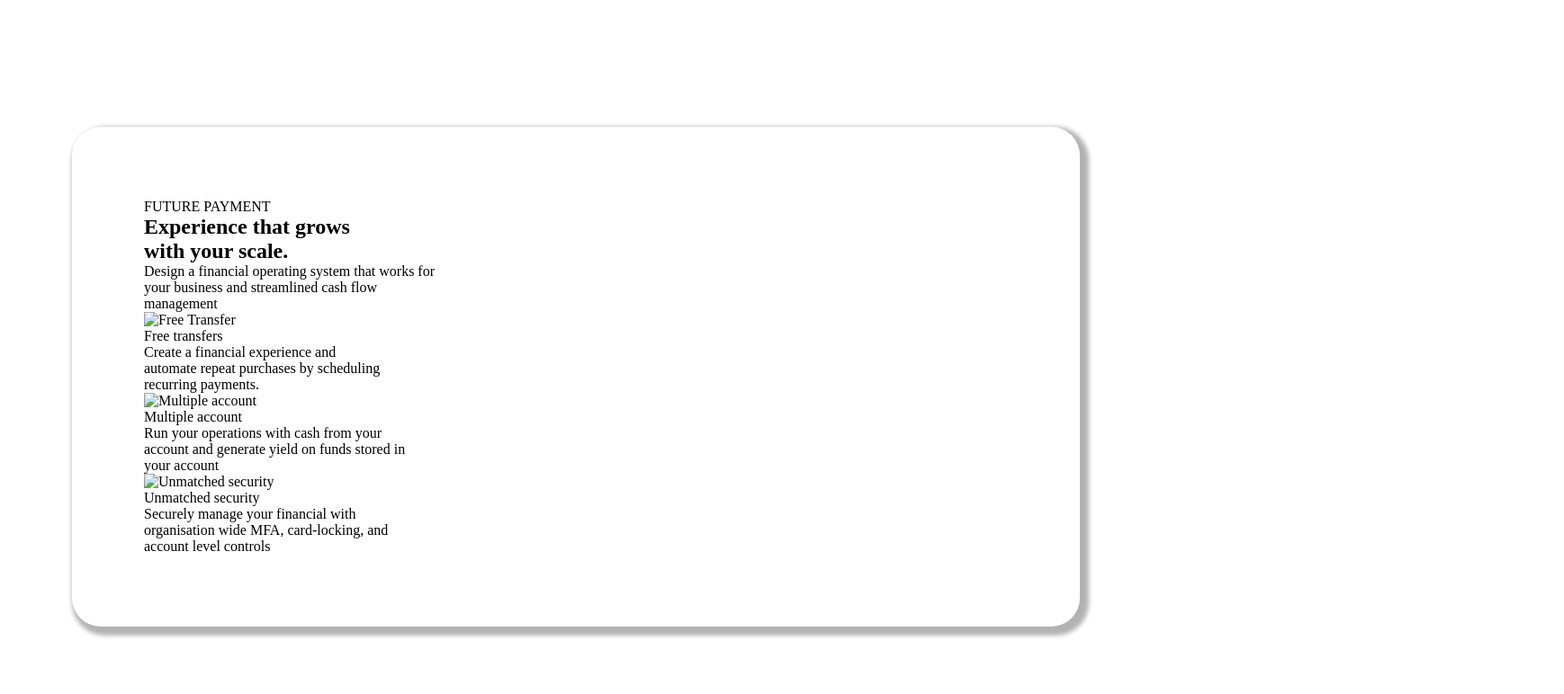
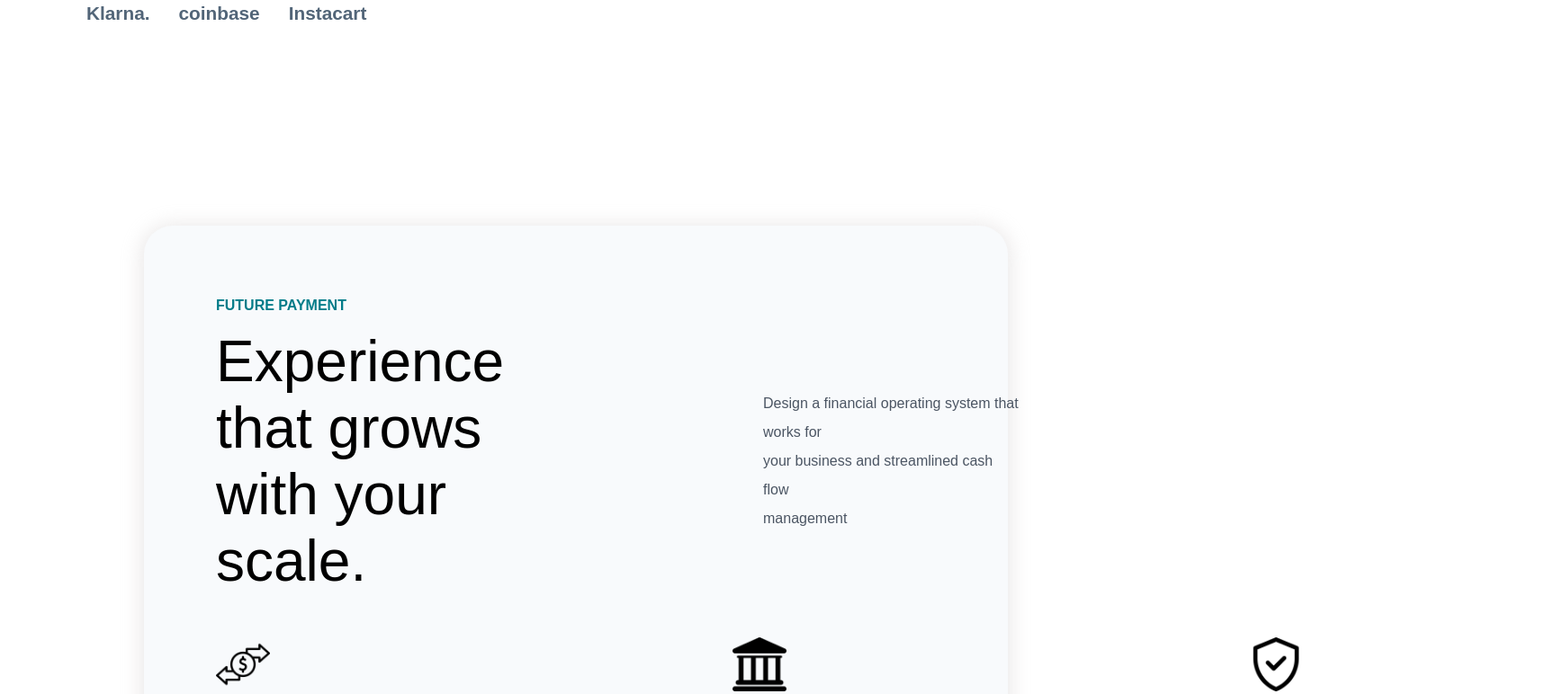
Before and after one commit to sourabhkhera11/Training, a plain HTML site: page HTML/index.html in a window 1280 px wide. Shown: the part 777-1549 px from the top of the page at 90% size, 1738 px wide, since content can reach past the window. Drawn offline with Linux system fonts and the light colour scheme.

Commit message:
FuturePaymentCssDone

```diff
--- a/HTML/index.css
+++ b/HTML/index.css
@@ -3,6 +3,7 @@
     margin: 0;
     padding: 0;
     box-sizing: border-box;
+    font-family: Arial, Helvetica, sans-serif;
 }
 .navbar{
     display: flex;
@@ -10,7 +11,6 @@
     justify-content: space-between;
     padding: 1rem 2rem;
     background: #f8fbfb;
-    font-family: Arial, Helvetica, sans-serif;
 }
 .navlinks{
     list-style: none;
@@ -57,7 +57,7 @@
 
 .heroLeft {
   flex: 1 1 50%;
-  max-width: 50%;
+  min-width: 50%;
 }
 
 .heroLeft h1 {
@@ -129,12 +129,60 @@
 
 .futurePaymentSection{
     padding: 5rem;
-    margin: 5rem;
+    margin: 10rem;
     border-radius: 2rem;
-    box-shadow: 5px 5px 5px 5px rgba(0.3, 0.3, 0.3, 0.3);
+    box-shadow: 0px 2px 20px 5px rgba(194, 189, 189, 0.3);
+    background-color: #f8fafc;
     /* box-shadow: -5px -5px 10px rgba(0, 0, 0, 0.3); */
 }
 
 .text{
-
+    color: #007c89;
+    font-weight: bolder;
+    margin-bottom: 1rem;
 }
+.row1, .row2{
+    display: flex;
+    align-items: center;
+}
+.col1 {
+    flex: 1 1 50%;
+  min-width: 50%;
+}
+.col1 p{
+    font-size: 4rem;
+    margin-bottom: 1rem;
+    font-weight: medium;
+}
+.col2{
+    flex: 1 1 50%;
+  min-width: 50%;
+  margin-left: 6rem;
+}
+.col2 p{
+    font-size: 1rem;
+    margin-bottom: 1rem;
+    font-weight:300;
+    margin-left: 7rem;
+    color: #4b5563;
+    line-height: 2rem;
+}
+.futurePaymentSection .row2 {
+    gap: 14rem;padding-top: 2rem;
+}
+.subHeading{
+    font-weight: bold;
+    font-size: 2rem;
+    margin-top: 1rem;
+    margin-bottom: 1rem;
+}
+.subPara{
+    font-size: 1rem;
+    color: #4b5563;
+    line-height: 2rem;
+    min-width: 350px;
+}
+.paymentLogos{
+    height: 60px;
+    width: auto;
+}
--- a/HTML/index.html
+++ b/HTML/index.html
@@ -47,30 +47,34 @@
     </section>
 
 
-    <section class="futurePaymentSection">
+    <div class="futurePaymentSection">
       <p class="text">FUTURE PAYMENT</p>
       <div class="row1">
-          <h2>Experience that grows <br> with your scale.</h2>
+        <div class="col1">
+          <p>Experience that grows <br> with your scale.</p>
+        </div>
+        <div class="col2">
           <p> Design a financial operating system that works for <br>your business and streamlined cash flow <br> management </p>
+        </div>
       </div>
       <div class="row2">
         <div class="c1">
-          <img src="#" alt="Free Transfer">
-          <p>Free transfers</p>
-          <p>Create a financial experience and <br>automate repeat purchases by scheduling <br>recurring payments.</p>
+          <img class="paymentLogos" src="./public/transaction.png" alt="Free Transfer">
+          <p class="subHeading">Free transfers</p>
+          <p class="subPara">Create a financial experience and <br>automate repeat purchases by scheduling <br>recurring payments.</p>
         </div>
         <div class="c2">
-          <img src="#" alt="Multiple account">
-          <p>Multiple account</p>
-          <p>Run your operations with cash from your<br>account and generate yield on funds stored in <br>your account</p>
+          <img class="paymentLogos" src="./public/bank-building.png" alt="Multiple account">
+          <p class="subHeading">Multiple account</p>
+          <p class="subPara" >Run your operations with cash from your<br>account and generate yield on funds stored in <br>your account</p>
         </div>
         <div class="c3">
-          <img src="#" alt="Unmatched security">
-          <p>Unmatched security</p>
-          <p>Securely manage your financial with<br>organisation wide MFA, card-locking, and<br>account level controls</p>
+          <img class="paymentLogos" src="./public/verified.png" alt="Unmatched security">
+          <p class="subHeading">Unmatched security</p>
+          <p class="subPara">Securely manage your financial with<br>organisation wide MFA, card-locking, and<br>account level controls</p>
         </div>
       </div>
-    </section>
+    </div>
     <section>
         <hr>
         <div id="why">
```
Also changed, not shown: HTML/public/bank-building.png (added), HTML/public/transaction.png (added), HTML/public/verified.png (added).
